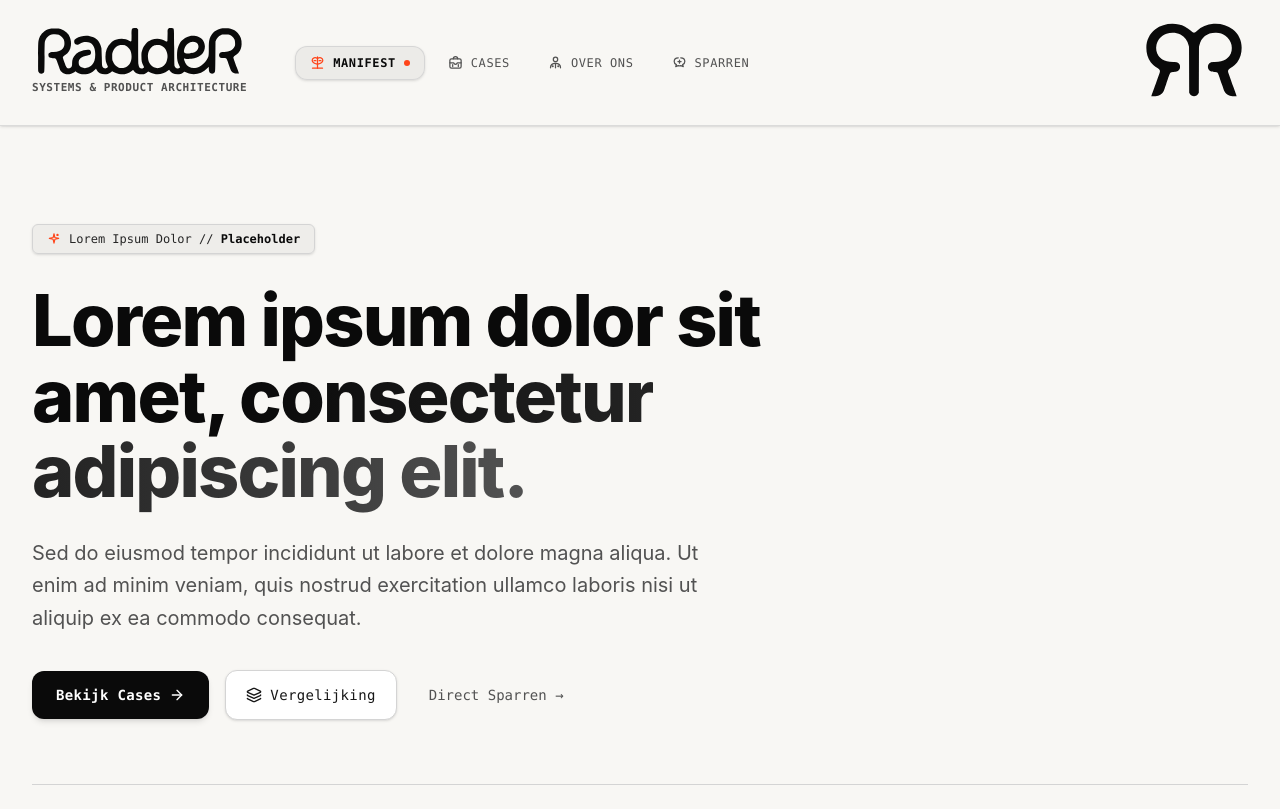
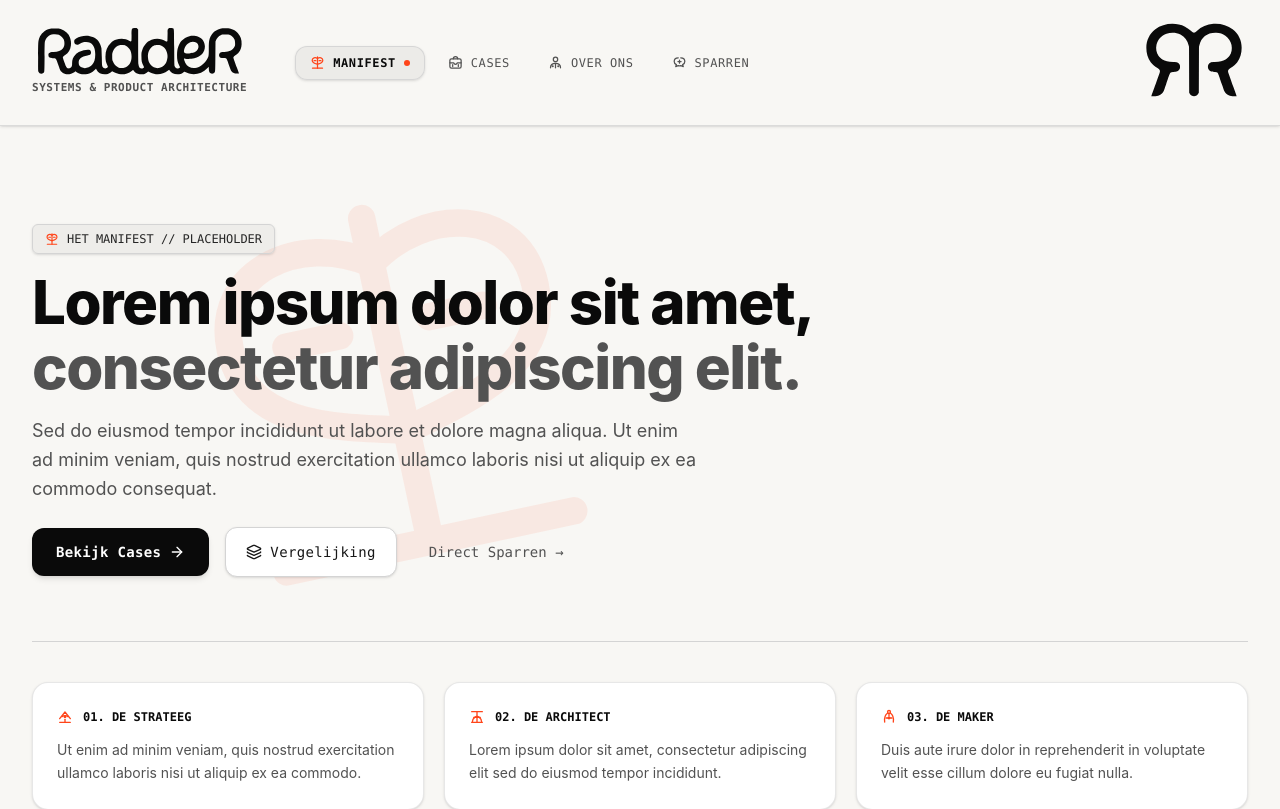
Before and after one commit to radder1972/emmer, a React (Vite) app: page / in a window 1280 px wide. Shown: the top 809 px of the page. Built offline with nearby package versions, Linux system fonts and the light colour scheme.

Commit message:
feat(typography): unify page headers flush left, same scale, and tilted signature watermark behind headings

```diff
--- a/src/components/CaseStudies.tsx
+++ b/src/components/CaseStudies.tsx
@@ -37,30 +37,37 @@ export const CaseStudies: React.FC<CaseStudiesProps> = ({ onOpenContact }) => {
 
   return (
     <section className="pt-40 sm:pt-48 lg:pt-56 pb-20 bg-[#f8f7f4] relative overflow-hidden">
-      {/* Page Watermark: Cases Icon in Vermilion Accent */}
-      <div className="absolute right-4 sm:right-12 lg:right-24 top-28 sm:top-36 lg:top-40 pointer-events-none select-none text-[#ff451a] opacity-[0.05] sm:opacity-[0.07] z-0 transition-opacity">
-        <RadderIconCases size={480} strokeWidth={1.5} color="#ff451a" />
+      <div className="max-w-7xl mx-auto px-4 sm:px-6 lg:px-8 relative z-10">
+        {/* Unified Page Header Zone */}
+        <div className="relative mb-12">
+          {/* Page Signature Icon Watermark: tilted half schuin behind heading & subhead */}
+          <div
+            className="absolute -top-12 sm:-top-16 left-8 sm:left-24 lg:left-36 pointer-events-none select-none text-[#ff451a] opacity-[0.06] sm:opacity-[0.08] -rotate-12 transform z-0"
+            aria-hidden="true"
+          >
+            <RadderIconCases size={440} strokeWidth={1.5} color="#ff451a" />
           </div>
 
-      <div className="max-w-7xl mx-auto px-4 sm:px-6 lg:px-8 relative z-10">
-        {/* Section Header */}
-        <div className="flex flex-col md:flex-row md:items-end justify-between mb-12 gap-6">
-          <div className="text-left max-w-2xl">
-            <div className="inline-flex items-center gap-2 px-3 py-1 rounded-md bg-neutral-200/60 border border-neutral-300 text-neutral-800 text-xs font-mono mb-4">
-              <span className="w-1.5 h-1.5 rounded-full bg-[#ff451a]" />
+          {/* Cases Main Content: all left, exact same size */}
+          <div className="relative z-10 max-w-4xl text-left">
+            <div className="inline-flex items-center gap-2 px-3 py-1.5 rounded-md bg-black/[0.04] border border-neutral-300 text-neutral-800 text-xs font-mono shadow-sm mb-4">
+              <RadderIconCases size={14} strokeWidth={2} color="#ff451a" />
               <span>PORTFOLIO // PLACEHOLDER</span>
             </div>
-            <h2 className="text-3xl sm:text-4xl lg:text-5xl font-extrabold text-neutral-950 tracking-tight">
+
+            <h1 className="text-4xl sm:text-5xl lg:text-6xl font-extrabold tracking-tight text-neutral-950 leading-[1.08]">
               Geselecteerde Projecten & <br />
               <span className="text-neutral-600">Architectuur Cases</span>
-            </h2>
-            <p className="mt-4 text-neutral-600 text-base sm:text-lg">
+            </h1>
+
+            <p className="mt-4 text-base sm:text-lg text-neutral-600 max-w-2xl font-normal leading-relaxed">
               Lorem ipsum dolor sit amet, consectetur adipiscing elit, sed do eiusmod tempor incididunt ut labore et dolore magna aliqua.
             </p>
           </div>
+        </div>
 
         {/* Filter Pills */}
-          <div className="flex flex-wrap gap-2">
+        <div className="flex flex-wrap gap-2 mb-12">
           {categories.map((cat) => (
             <button
               key={cat}
@@ -77,7 +84,6 @@ export const CaseStudies: React.FC<CaseStudiesProps> = ({ onOpenContact }) => {
               <span>{cat}</span>
             </button>
           ))}
-          </div>
         </div>
 
         {/* Case Studies Grid */}
--- a/src/components/ContactSection.tsx
+++ b/src/components/ContactSection.tsx
@@ -1,7 +1,7 @@
 import React, { useState, useEffect } from 'react';
 import { Mail, ArrowRight, Check, Copy, MapPin, ShieldCheck } from 'lucide-react';
 import { RadderLogo } from './RadderLogo';
-import { RadderIconTerminal, RadderIconSparren } from './RadderNavIcons';
+import { RadderIconSparren } from './RadderNavIcons';
 
 interface ContactSectionProps {
   initialBrief?: string;
@@ -36,29 +36,38 @@ export const ContactSection: React.FC<ContactSectionProps> = ({ initialBrief })
 
   return (
     <section id="contact" className="pt-40 sm:pt-48 lg:pt-56 pb-24 bg-[#f8f7f4] relative overflow-hidden">
-      {/* Page Watermark: Sparren Icon in Vermilion Accent */}
-      <div className="absolute right-4 sm:right-12 lg:right-24 top-28 sm:top-36 lg:top-40 pointer-events-none select-none text-[#ff451a] opacity-[0.05] sm:opacity-[0.07] z-0 transition-opacity">
-        <RadderIconSparren size={480} strokeWidth={1.5} color="#ff451a" />
-      </div>
+      <div className="max-w-7xl mx-auto px-4 sm:px-6 lg:px-8 relative z-10">
+        {/* Unified Page Header Zone */}
+        <div className="relative mb-12">
+          {/* Page Signature Icon Watermark: tilted half schuin behind heading & subhead */}
+          <div
+            className="absolute -top-12 sm:-top-16 left-8 sm:left-24 lg:left-36 pointer-events-none select-none text-[#ff451a] opacity-[0.06] sm:opacity-[0.08] -rotate-12 transform z-0"
+            aria-hidden="true"
+          >
+            <RadderIconSparren size={440} strokeWidth={1.5} color="#ff451a" />
+          </div>
 
-      <div className="max-w-7xl mx-auto px-4 sm:px-6 lg:px-8 relative z-10">
+          {/* Sparren Main Content: all left, exact same size */}
+          <div className="relative z-10 max-w-4xl text-left">
+            <div className="inline-flex items-center gap-2 px-3 py-1.5 rounded-md bg-black/[0.04] border border-neutral-300 text-neutral-800 text-xs font-mono shadow-sm mb-4">
+              <RadderIconSparren size={14} strokeWidth={2} color="#ff451a" />
+              <span>SPARREN // PLACEHOLDER</span>
+            </div>
+
+            <h1 className="text-4xl sm:text-5xl lg:text-6xl font-extrabold tracking-tight text-neutral-950 leading-[1.08]">
+              Lorem ipsum dolor <br />
+              <span className="text-neutral-600">sit amet consectetur.</span>
+            </h1>
+
+            <p className="mt-4 text-base sm:text-lg text-neutral-600 max-w-2xl font-normal leading-relaxed">
+              Lorem ipsum dolor sit amet, consectetur adipiscing elit. Sed do eiusmod tempor incididunt ut labore et dolore magna aliqua.
+            </p>
+          </div>
+        </div>
+
         <div className="grid grid-cols-1 lg:grid-cols-12 gap-12 text-left">
           {/* Left Column: Direct Info */}
           <div className="lg:col-span-5 space-y-8">
-            <div>
-              <div className="inline-flex items-center gap-2 px-3 py-1 rounded-md bg-neutral-200/60 border border-neutral-300 text-neutral-800 text-xs font-mono mb-4">
-                <RadderIconTerminal size={14} strokeWidth={2} color="#ff451a" />
-                <span>SPARREN // PLACEHOLDER</span>
-              </div>
-              <h2 className="text-3xl sm:text-4xl font-extrabold text-neutral-950 tracking-tight">
-                Lorem ipsum dolor <br />
-                <span className="text-neutral-600">sit amet consectetur.</span>
-              </h2>
-              <p className="mt-4 text-neutral-600 text-base leading-relaxed">
-                Lorem ipsum dolor sit amet, consectetur adipiscing elit. Sed do eiusmod tempor incididunt ut labore et dolore magna aliqua.
-              </p>
-            </div>
-
             {/* Direct Contact Card */}
             <div className="p-6 rounded-2xl bg-white border border-neutral-200/90 shadow-sm space-y-4">
               <div className="flex items-center justify-between">
--- a/src/components/Hero.tsx
+++ b/src/components/Hero.tsx
@@ -5,7 +5,6 @@ import {
   RadderIconStrateeg,
   RadderIconArchitect,
   RadderIconMaker,
-  RadderIconSparkles,
 } from './RadderNavIcons';
 
 interface HeroProps {
@@ -17,34 +16,39 @@ export const Hero: React.FC<HeroProps> = ({ onOpenContact, onExploreCases }) =>
   return (
     <section className="relative pt-40 sm:pt-48 lg:pt-56 pb-20 md:pb-24 overflow-hidden">
       {/* Subtle Warm Paper Glow & Monograph Vignette */}
-      <div className="absolute top-1/4 left-1/2 -translate-x-1/2 w-[850px] h-[400px] bg-gradient-to-b from-black/[0.03] to-transparent blur-[140px] -z-10 pointer-events-none" />
+      <div className="absolute top-1/4 left-1/2 -translate-x-1/2 w-[850px] h-[400px] bg-gradient-to-b from-black/[0.03] to-transparent blur-[140px] -z-20 pointer-events-none" />
 
-      {/* Page Watermark: Manifest Icon in Vermilion Accent */}
-      <div className="absolute right-4 sm:right-12 lg:right-24 top-28 sm:top-36 lg:top-40 pointer-events-none select-none text-[#ff451a] opacity-[0.05] sm:opacity-[0.07] -z-10 transition-opacity">
-        <RadderIconManifest size={480} strokeWidth={1.5} color="#ff451a" />
+      <div className="max-w-7xl mx-auto px-4 sm:px-6 lg:px-8 relative z-10">
+        {/* Unified Page Header Zone */}
+        <div className="relative mb-12">
+          {/* Page Signature Icon Watermark: tilted half schuin behind heading & subhead */}
+          <div
+            className="absolute -top-12 sm:-top-16 left-8 sm:left-24 lg:left-36 pointer-events-none select-none text-[#ff451a] opacity-[0.06] sm:opacity-[0.08] -rotate-12 transform z-0"
+            aria-hidden="true"
+          >
+            <RadderIconManifest size={440} strokeWidth={1.5} color="#ff451a" />
           </div>
 
-      <div className="max-w-7xl mx-auto px-4 sm:px-6 lg:px-8 relative z-10">
-        {/* Hero Main Content */}
-        <div className="max-w-4xl text-left space-y-7">
-          <div className="inline-flex items-center gap-2 px-3.5 py-1.5 rounded-md bg-black/[0.04] border border-neutral-300 text-neutral-800 text-xs font-mono shadow-sm">
-            <RadderIconSparkles size={14} strokeWidth={2} color="#ff451a" />
-            <span>Lorem Ipsum Dolor // <strong className="text-neutral-950 font-bold">Placeholder</strong></span>
+          {/* Hero Main Content: all left, exact same size */}
+          <div className="relative z-10 max-w-4xl text-left">
+            <div className="inline-flex items-center gap-2 px-3 py-1.5 rounded-md bg-black/[0.04] border border-neutral-300 text-neutral-800 text-xs font-mono shadow-sm mb-4">
+              <RadderIconManifest size={14} strokeWidth={2} color="#ff451a" />
+              <span>HET MANIFEST // PLACEHOLDER</span>
             </div>
 
-          <h1 className="text-4xl sm:text-6xl lg:text-7xl font-extrabold tracking-tight text-neutral-950 leading-[1.05]">
-            Lorem ipsum dolor sit amet,{' '}
-            <span className="text-transparent bg-clip-text bg-gradient-to-r from-neutral-950 via-neutral-800 to-neutral-600">
+            <h1 className="text-4xl sm:text-5xl lg:text-6xl font-extrabold tracking-tight text-neutral-950 leading-[1.08]">
+              Lorem ipsum dolor sit amet, <br />
+              <span className="text-neutral-600">
                 consectetur adipiscing elit.
               </span>
             </h1>
 
-          <p className="text-lg sm:text-xl text-neutral-600 max-w-2xl font-normal leading-relaxed">
+            <p className="mt-4 text-base sm:text-lg text-neutral-600 max-w-2xl font-normal leading-relaxed">
               Sed do eiusmod tempor incididunt ut labore et dolore magna aliqua. Ut enim ad minim veniam, quis nostrud exercitation ullamco laboris nisi ut aliquip ex ea commodo consequat.
             </p>
 
             {/* Quick Action CTAs */}
-          <div className="pt-2 flex flex-wrap items-center gap-4">
+            <div className="pt-6 flex flex-wrap items-center gap-4">
               <button
                 onClick={onExploreCases}
                 className="px-6 py-3.5 rounded-xl bg-neutral-950 hover:bg-neutral-800 text-white font-bold font-mono text-sm tracking-wide transition-all shadow-md flex items-center gap-2 group cursor-pointer"
@@ -70,6 +74,7 @@ export const Hero: React.FC<HeroProps> = ({ onOpenContact, onExploreCases }) =>
               >
                 Direct Sparren →
               </button>
+            </div>
           </div>
         </div>
 
```
Also changed, not shown: src/components/FounderSection.tsx (+30 -18 lines). Lines whose indentation alone changed are shown as unchanged.
